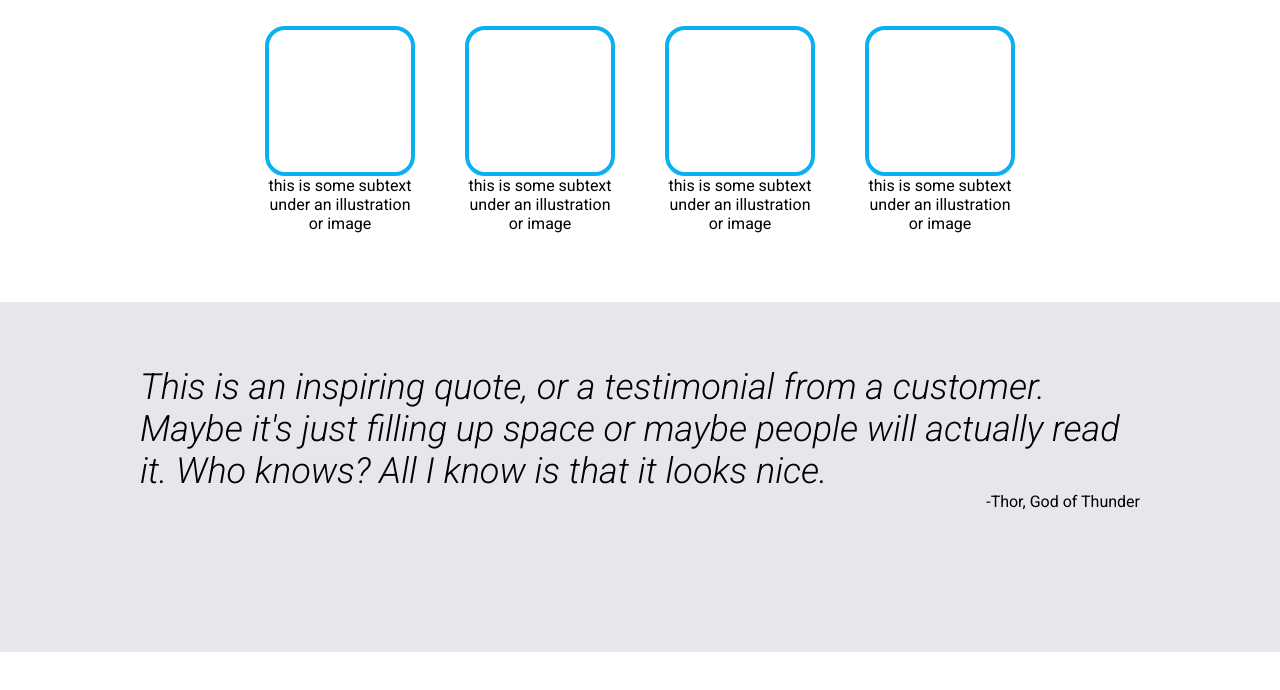
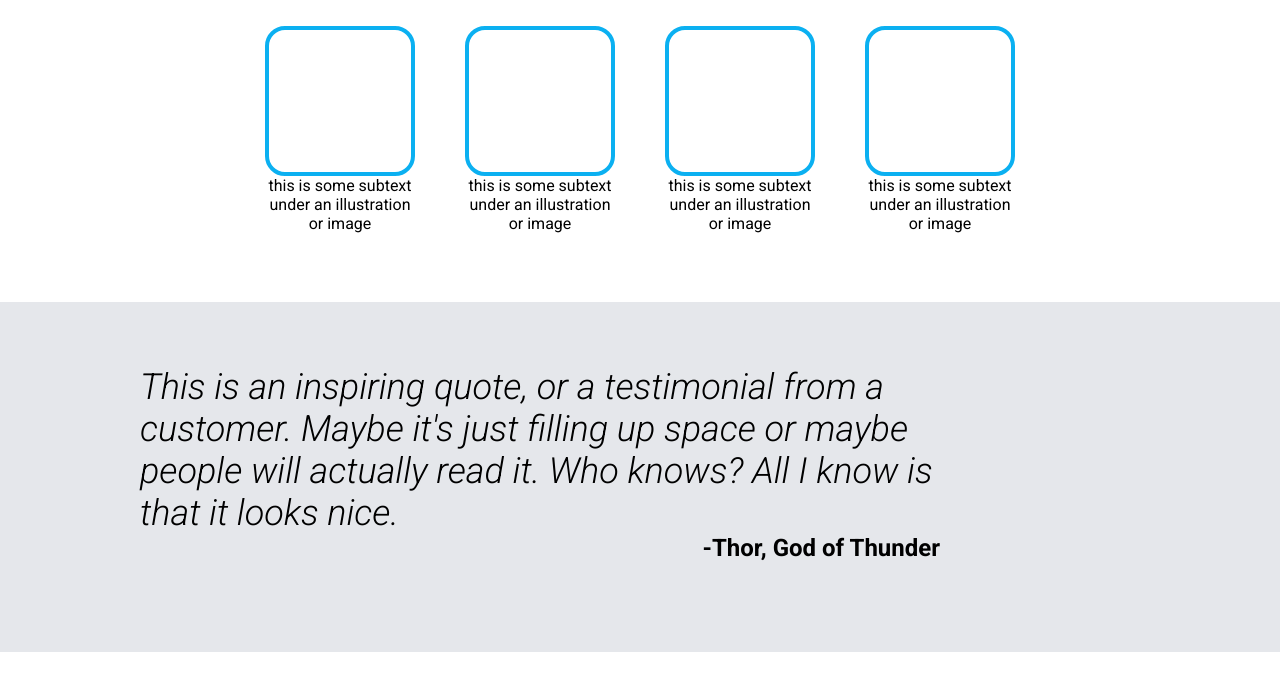
Before and after one commit to miguelf726/landing-page, a plain HTML site: page index.html in a window 1280 px wide. Shown: the part 536-1226 px from the top of the page. Drawn offline with Linux system fonts and the light colour scheme.

Commit message:
Complete styling of quotes and products sections

```diff
--- a/index.html
+++ b/index.html
@@ -32,7 +32,7 @@
         </div>
 
     </header>
-    <div id="info">
+    <div id="products">
         <div class="info-container">
             <h2 class="info-title">Some random information</h2>
             <div class="products">
--- a/styles.css
+++ b/styles.css
@@ -96,7 +96,7 @@ button {
   flex-direction: column;
   align-items: center;
   margin: 0 auto;
-  padding: 48px 0;
+  padding:  48px 0;
 }
 
 .info-title {
@@ -149,12 +149,16 @@ button {
 }
 
 .quote {
+    max-width: 800px;
   font-size: 36px;
   font-weight: lighter;
   font-style: italic;
 }
 
 .quote-author {
+    max-width: 800px;
     display: flex;
     justify-content: end;
+    font-size: 24px;
+    font-weight: bold;
 }
```
